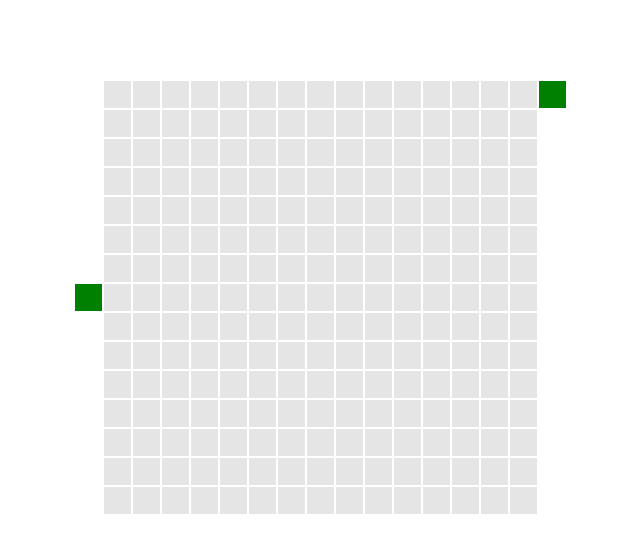
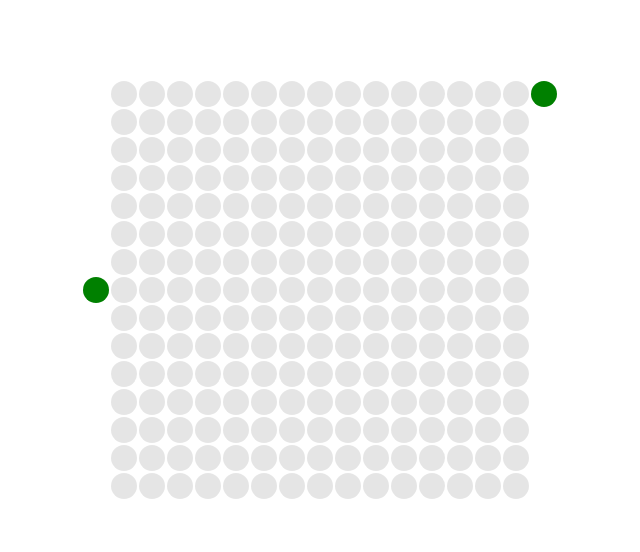
Before and after one commit to jp-reynolds/Oca-running-out-of-time, a plain HTML site: page project1.html in a window 1280 px wide. Shown: the part 128-680 px from the top of the page, without its empty margins (320-960 px from the left). Drawn offline with Linux system fonts and the light colour scheme.

Commit message:
Commit 5: Made squares into circles, mapped out future game logic

```diff
--- a/project1.css
+++ b/project1.css
@@ -11,13 +11,17 @@ table {
 }
 
 table tr td {
-	width: 25px;
-	height: 25px;
+	width: 24px;
+	height: 24px;
 	background-color: rgba(0, 0, 0, .1);
 }
 
 tr {
 	margin: auto 0;
+}
+
+td {
+	border-radius: 50%;
 }
 
 .firstColumn {
@@ -37,12 +41,12 @@ tr {
 }
 
 .correctPath {
-	-webkit-transition: 5s;
+	-webkit-transition: 10s;
 }
 
 .correctPath:hover {
 	background-color: green;
-	-webkit-transition: .5s;
+	-webkit-transition: .25s;
 }
 
 .warningPath:hover {
```
Also changed, not shown: project1.js (+10 -0 lines).
